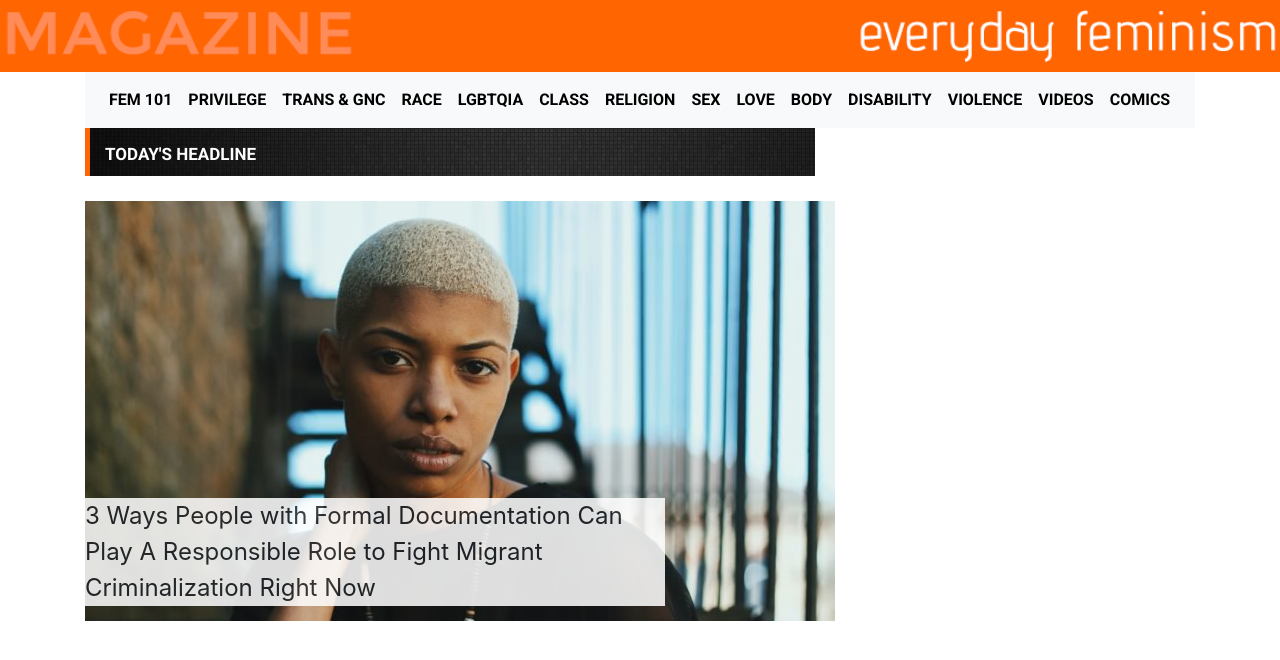
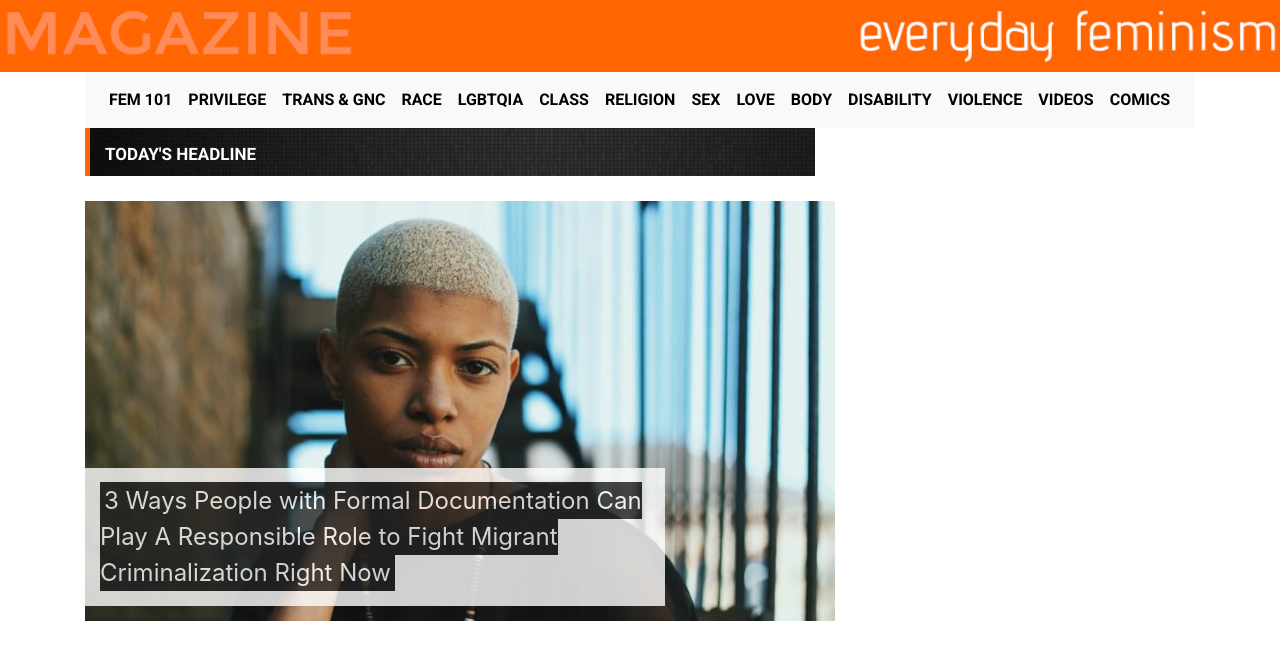
Before and after one commit to kellibrooke/angular-clone, an Angular app: page / in a window 1280 px wide. Shown: the top 660 px of the page. Built offline with nearby package versions, Linux system fonts and the light colour scheme.

Commit message:
add sign up component

```diff
--- a/src/app/app.component.html
+++ b/src/app/app.component.html
@@ -57,6 +57,9 @@
     <div class="col-sm-8">
       <app-headline></app-headline>
     </div>
+    <div class="col-sm-4">
+
+    </div>
   </div>
 
 </div>
--- a/src/app/app.module.ts
+++ b/src/app/app.module.ts
@@ -4,12 +4,14 @@ import { NgModule } from '@angular/core';
 
 import { AppComponent } from './app.component';
 import { HeadlineComponent } from './headline/headline.component';
+import { SignUpComponent } from './sign-up/sign-up.component';
 
 
 @NgModule({
   declarations: [
     AppComponent,
-    HeadlineComponent
+    HeadlineComponent,
+    SignUpComponent
   ],
   imports: [
     BrowserModule
--- a/src/app/headline/headline.component.css
+++ b/src/app/headline/headline.component.css
@@ -1,12 +1,21 @@
 .headline-text {
   background-color: white;
+  color: white;
   font-size: 24px;
+  padding: 15px;
   position:absolute;
   bottom: 8px;
   left: 0px;
   right: 150px;
   bottom: 15px;
+  opacity: .80;
+  line-height: 1.5;
+}
+
+.highlight {
+  background-color: black;
   opacity: .86;
+  padding: 4px;
 }
 
 .headline-holder {
--- a/src/app/headline/headline.component.html
+++ b/src/app/headline/headline.component.html
@@ -5,6 +5,8 @@
 <div class="headline-holder">
   <img src="./assets/headline.jpg">
   <div class="headline-text">
-    3 Ways People with Formal Documentation Can Play A Responsible Role to Fight Migrant Criminalization Right Now
+    <span class="highlight">
+      3 Ways People with Formal Documentation Can Play A Responsible Role to Fight Migrant Criminalization Right Now
+    </span>
   </div>
 </div>
--- /dev/null
+++ b/src/app/sign-up/sign-up.component.html
@@ -0,0 +1,3 @@
+<p>
+  sign-up works!
+</p>
--- /dev/null
+++ b/src/app/sign-up/sign-up.component.ts
@@ -0,0 +1,15 @@
+import { Component, OnInit } from '@angular/core';
+
+@Component({
+  selector: 'app-sign-up',
+  templateUrl: './sign-up.component.html',
+  styleUrls: ['./sign-up.component.css']
+})
+export class SignUpComponent implements OnInit {
+
+  constructor() { }
+
+  ngOnInit() {
+  }
+
+}
```
Also changed, not shown: src/app/sign-up/sign-up.component.css (added), 1 other file (tests, documents, lock files or other folders).
